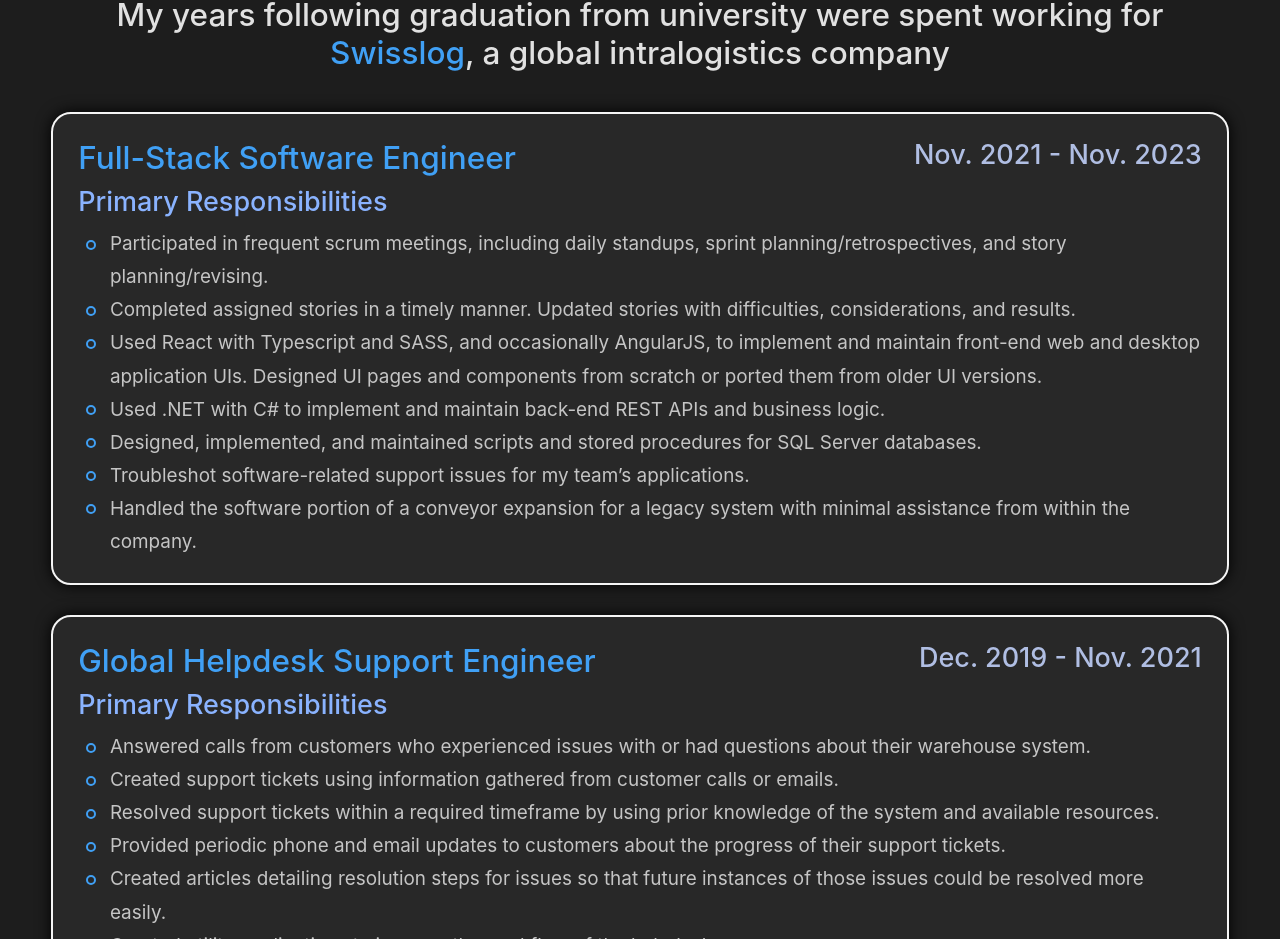
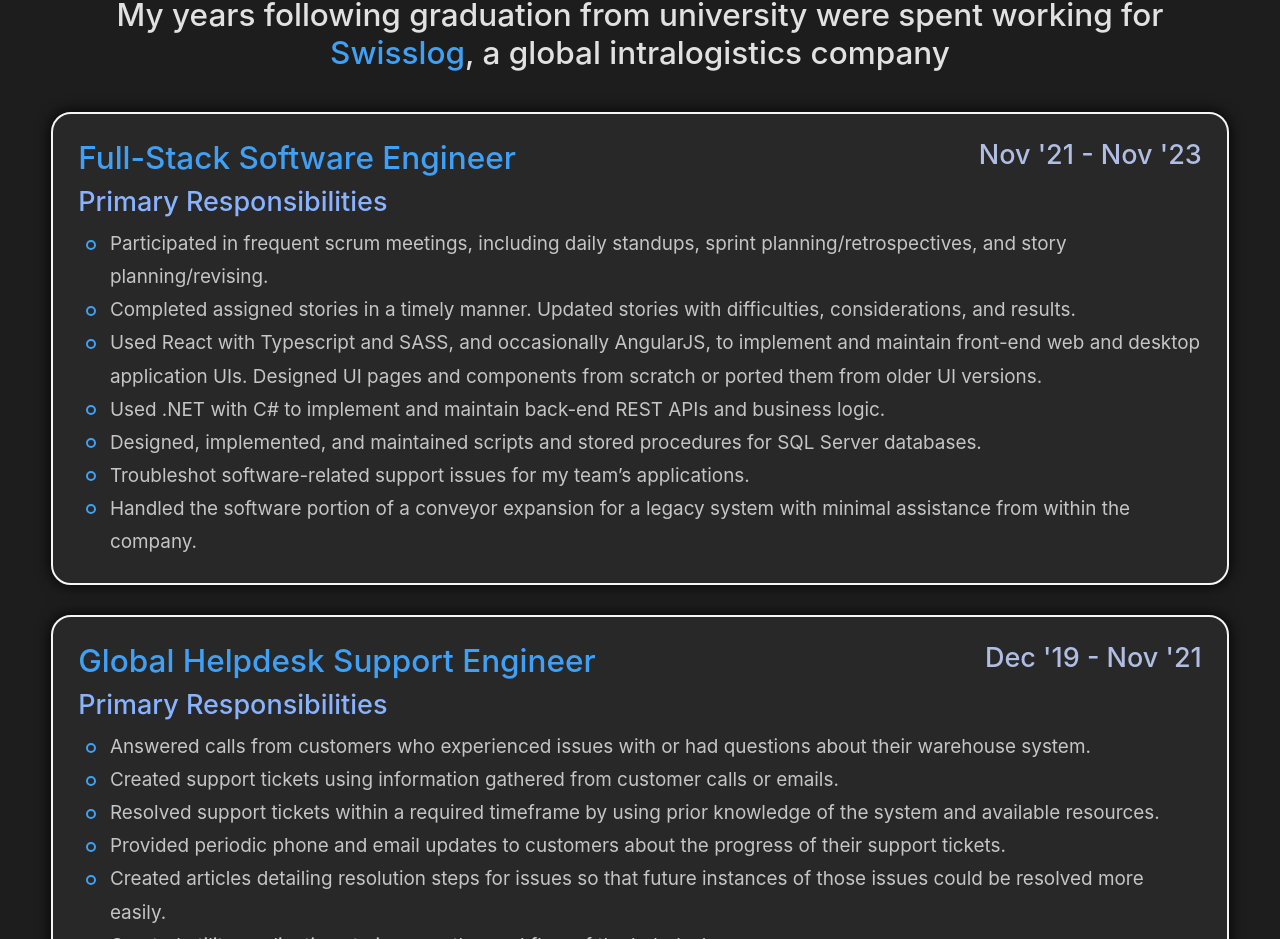
Before and after one commit to Dylan-Dotti/React-Portfolio-Website, a React (Vite) app: page / in a window 1280 px wide. Shown: the part 3685-4624 px from the top of the page. Built offline with nearby package versions, Linux system fonts and the light colour scheme.

Commit message:
Modify columns for technologies section

```diff
--- a/src/Components/About/about.scss
+++ b/src/Components/About/about.scss
@@ -77,8 +77,8 @@
 
         .tech-grid {
             display: grid;
+            grid-template-columns: repeat(2, 1fr);
             margin: 0 auto;
-            width: 80%;
             justify-items: center;
             align-items: center;
             row-gap: 20px;
@@ -199,6 +199,7 @@
                 .timeline {
                     color: $accent-color;
                     text-align: right;
+                    text-wrap: balance;
                 }
 
                 .responsibilities-header {
@@ -264,7 +265,7 @@
         .technologies-section {
 
             .tech-grid {
-                grid-template-columns: repeat(2, 1fr);
+                grid-template-columns: repeat(3, 1fr);
             }
         }
     }
@@ -274,8 +275,7 @@
         .technologies-section {
 
             .tech-grid {
-
-                grid-template-columns: repeat(3, 1fr);
+                width: 80%;
             }
         }
 
--- a/src/Components/About/index.tsx
+++ b/src/Components/About/index.tsx
@@ -240,7 +240,7 @@
                         <ScrollFadeInSection className="employment-history-item" direction={ScrollFadeInDirection.Right} shiftValue="50px">
                             <div className="upper-row">
                                 <h3 className="job-title">Full-Stack Software Engineer</h3>
-                                <h4 className="timeline">Nov. 2021 - Nov. 2023</h4>
+                                <h4 className="timeline">Nov '21 - Nov '23</h4>
                                 <h4 className="responsibilities-header">Primary Responsibilities</h4>
                             </div>
                             <ul className="blue-circle-list">
@@ -256,7 +256,7 @@
                         <ScrollFadeInSection className="employment-history-item" direction={ScrollFadeInDirection.Left} shiftValue="50px">
                             <div className="upper-row">
                                 <h3 className="job-title">Global Helpdesk Support Engineer</h3>
-                                <h4 className="timeline">Dec. 2019 - Nov. 2021</h4>
+                                <h4 className="timeline">Dec '19 - Nov '21</h4>
                                 <h4 className="responsibilities-header">Primary Responsibilities</h4>
                             </div>
                             <ul className="blue-circle-list">
```
